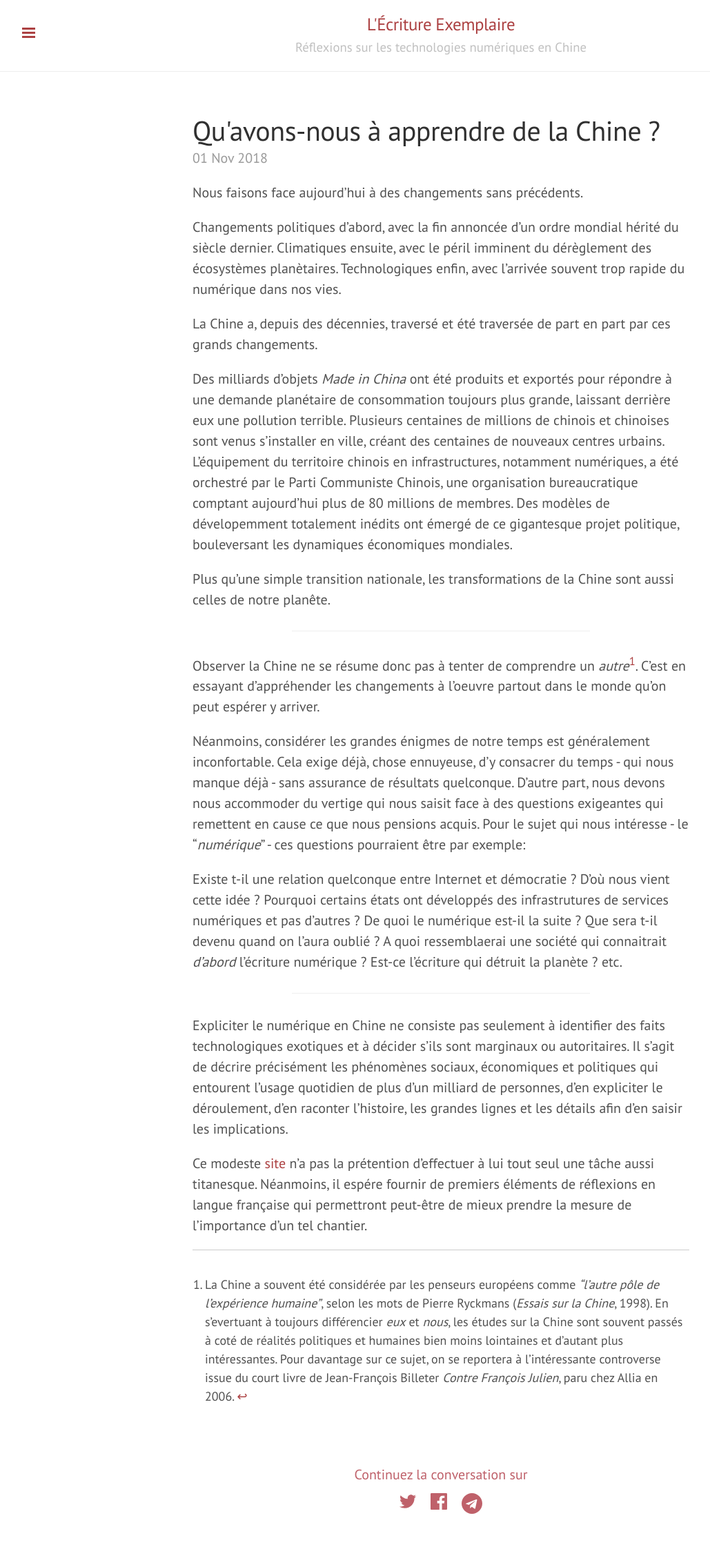
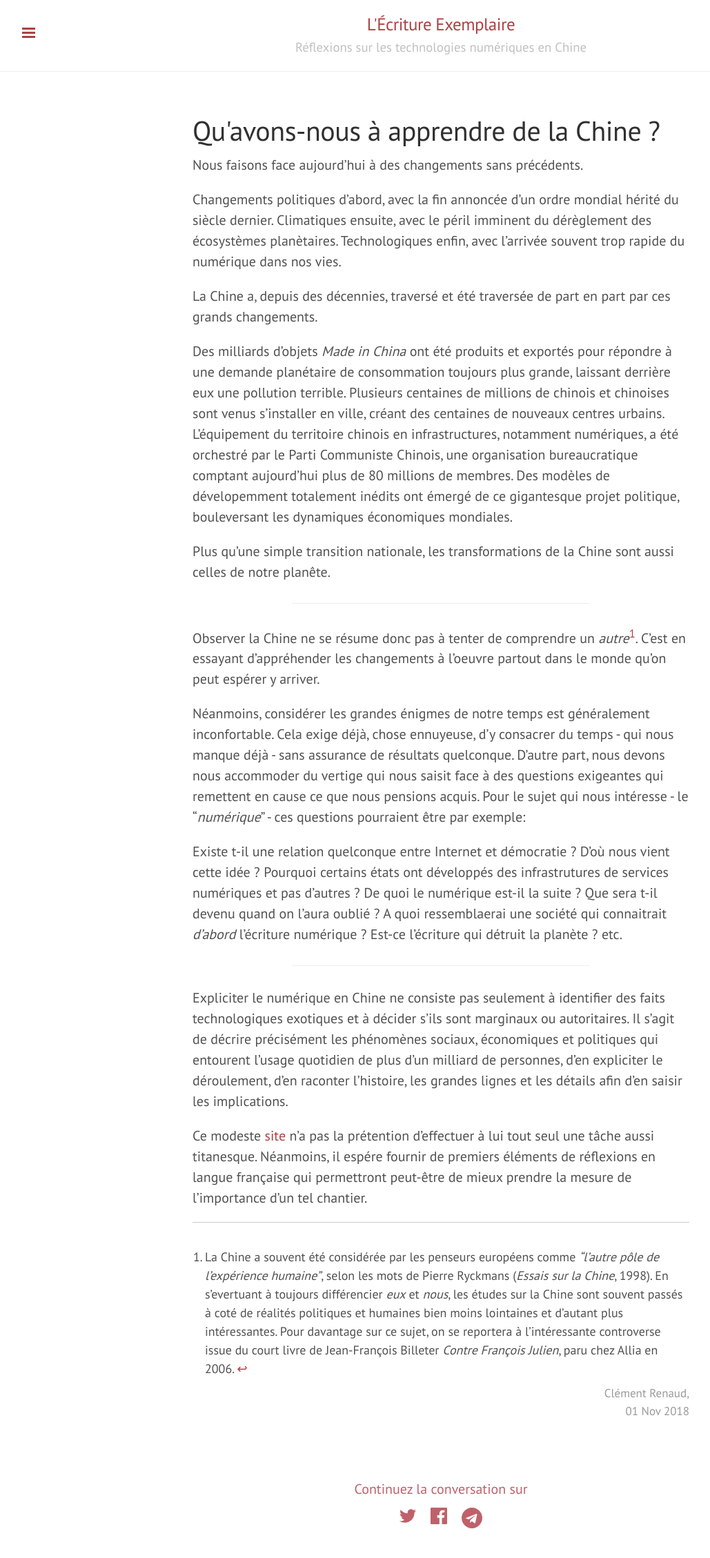
Before and after one commit to clemsos/ecriture.exemplaire.cc, a Jekyll site: the page built from _posts/2018-11-01-pourquoi.md, in a window 1280 px wide. Shown: the whole page at 69% size, without its empty margins (1-1030 px from the left). Built offline with Jekyll 4.4.1, drawn with Linux system fonts in a browser that asks for light colours; comment, search, counter and statistics services are not loaded; before the commit the page ends 2237 px from its top, so only the background shows below that.

Commit message:
cleaner date display

```diff
--- a/_layouts/post.html
+++ b/_layouts/post.html
@@ -4,8 +4,14 @@ layout: default
 
 <div class="post">
   <h1 class="post-title">{{ page.title }}</h1>
-  <span class="post-date">{{ page.date | date_to_string }}</span>
   {{ content }}
+
+  <span class="post-date">
+    Clément Renaud,
+    <br>
+    {{ page.date | date_to_string }}
+  </span>
+
 </div>
 
 
--- a/public/css/poole.css
+++ b/public/css/poole.css
@@ -318,7 +318,9 @@ tbody tr:nth-child(odd) th {
 
 /* Meta data line below post title */
 .post-date {
+  text-align: right;
   display: block;
+  font-size: .85em;
   margin-top: -.5rem;
   margin-bottom: 1rem;
   color: #9a9a9a;
--- a/public/css/style.css
+++ b/public/css/style.css
@@ -100,3 +100,7 @@ hr {
 .share-page a:hover .svg-icon {
   fill : #973D46;
 }
+
+.posts .post-date {
+  text-align: left;
+}
```
Also changed, not shown: index.html (line endings or trailing spaces).
